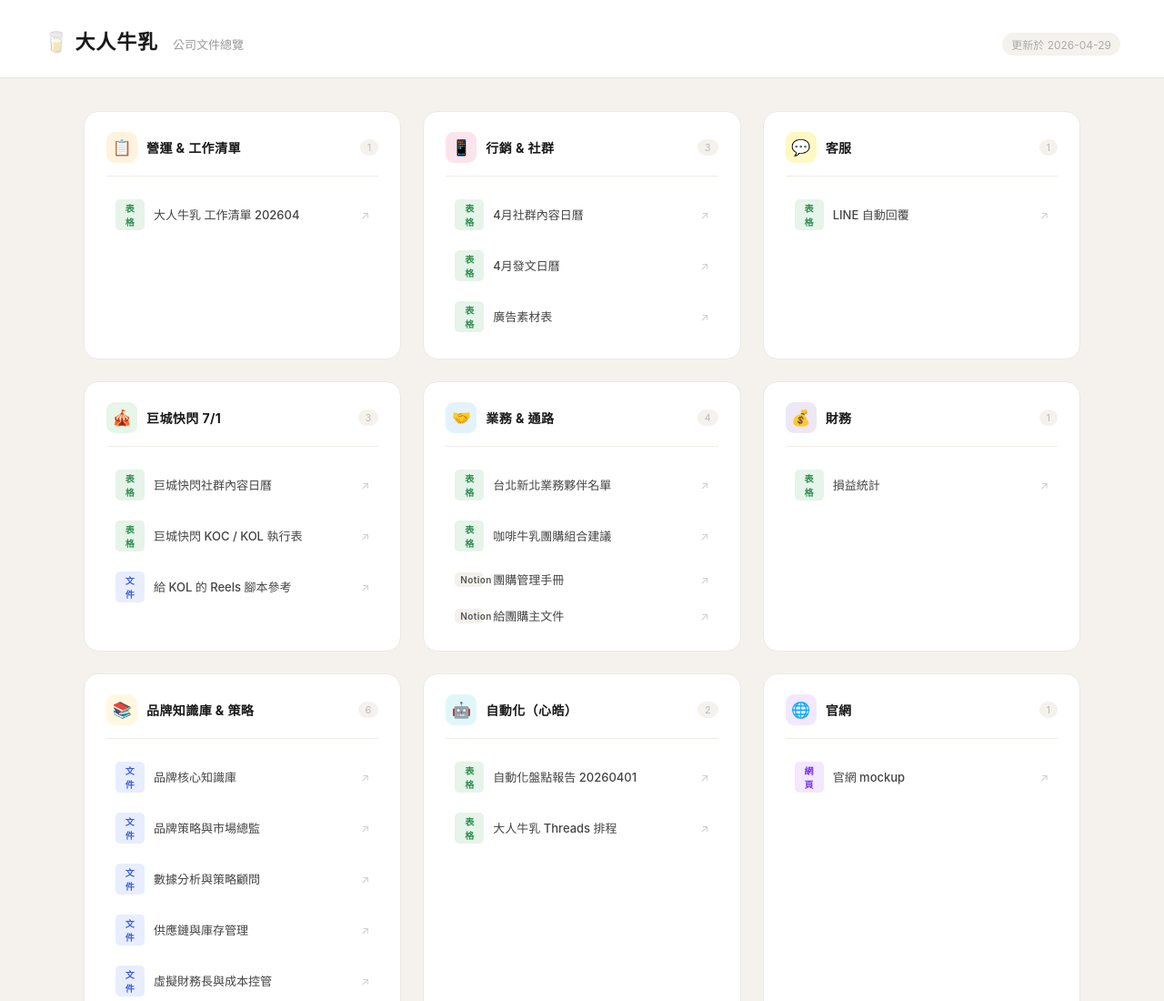
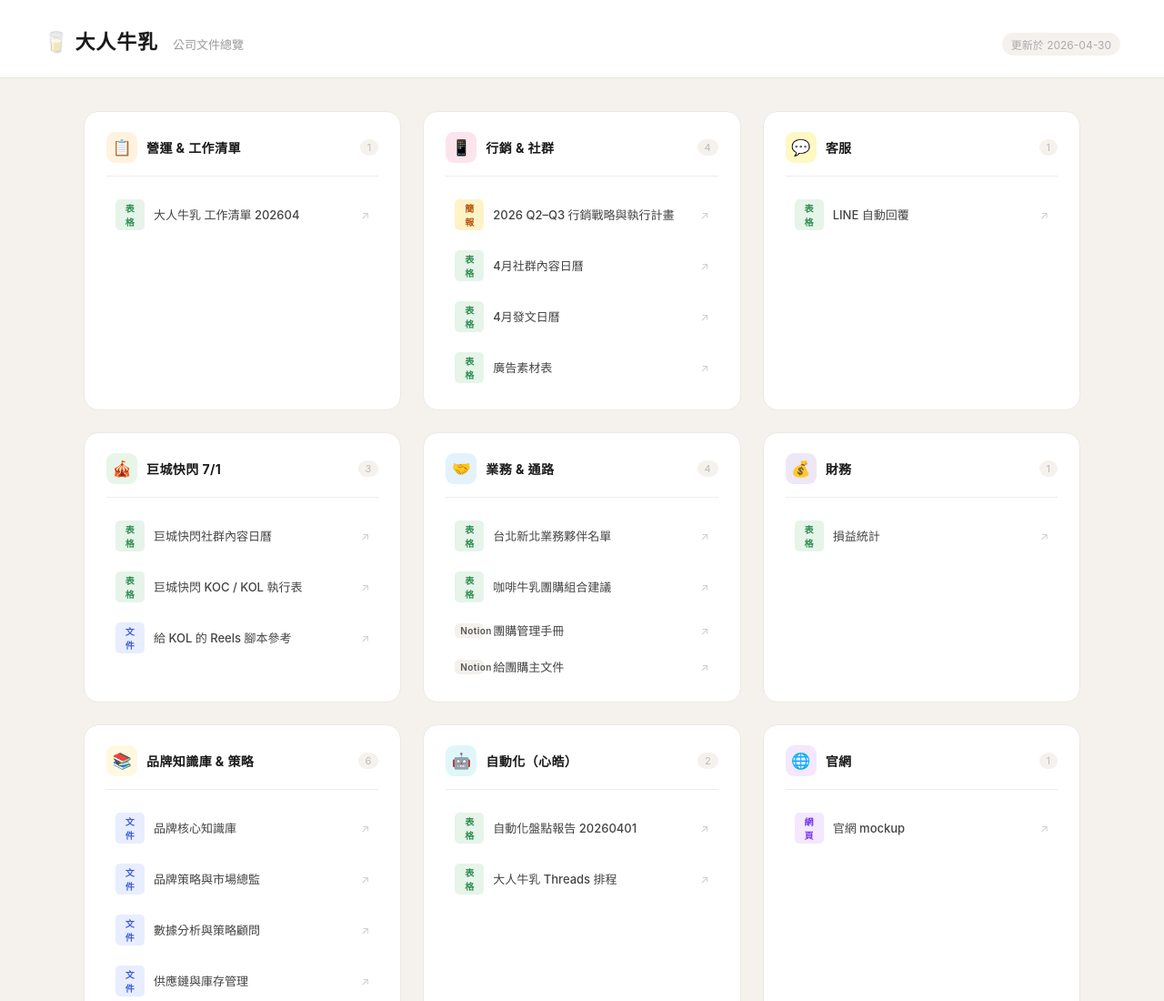
Before and after one commit to blue18world/daren-docs, a plain HTML site: page index.html in a window 1280 px wide. Shown: the top 1100 px of the page at 91% size. Drawn offline with Linux system fonts and the light colour scheme.

Commit message:
Update date and section count in index.html

```diff
--- a/index.html
+++ b/index.html
@@ -42,7 +42,7 @@
 <header>
   <h1>🥛 大人牛乳</h1>
   <span class="subtitle">公司文件總覽</span>
-  <span class="date-badge">更新於 2026-04-29</span>
+  <span class="date-badge">更新於 2026-04-30</span>
 </header>
 <main>
   <div class="section cat-ops">
@@ -52,8 +52,9 @@
     </div>
   </div>
   <div class="section cat-mkt">
-    <div class="section-header"><div class="section-icon">📱</div><span class="section-title">行銷 &amp; 社群</span><span class="section-count">3</span></div>
+    <div class="section-header"><div class="section-icon">📱</div><span class="section-title">行銷 &amp; 社群</span><span class="section-count">4</span></div>
     <div class="file-list">
+      <a class="file-row" href="2026Q3.html" target="_blank"><span class="file-type" style="background:#fef3c7;color:#b45309;font-size:10px;font-weight:600;padding:2px 6px;border-radius:5px;letter-spacing:.04em;flex-shrink:0;width:32px;text-align:center;">簡報</span><span class="file-name">2026 Q2–Q3 行銷戰略與執行計畫</span><span class="file-arrow">↗</span></a>
       <a class="file-row" href="https://docs.google.com/spreadsheets/d/1dalBHUOm8B2eKDwJA2dVXqn90KWFdFuu/edit?gid=534258173#gid=534258173" target="_blank"><span class="file-type type-sheet">表格</span><span class="file-name">4月社群內容日曆</span><span class="file-arrow">↗</span></a>
       <a class="file-row" href="https://docs.google.com/spreadsheets/d/1pZFwhxWxXL-aFUXLbS87vRjYwfkp9EOu/edit?gid=104360385#gid=104360385" target="_blank"><span class="file-type type-sheet">表格</span><span class="file-name">4月發文日曆</span><span class="file-arrow">↗</span></a>
       <a class="file-row" href="https://docs.google.com/spreadsheets/d/1FtFOwSLdfM3KTEfuwAYPC3IXVAf_aCsMUa9D9qowcyQ/edit?gid=237058770#gid=237058770" target="_blank"><span class="file-type type-sheet">表格</span><span class="file-name">廣告素材表</span><span class="file-arrow">↗</span></a>
```
